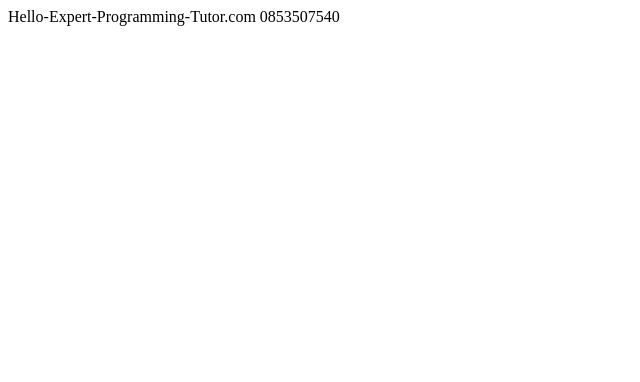
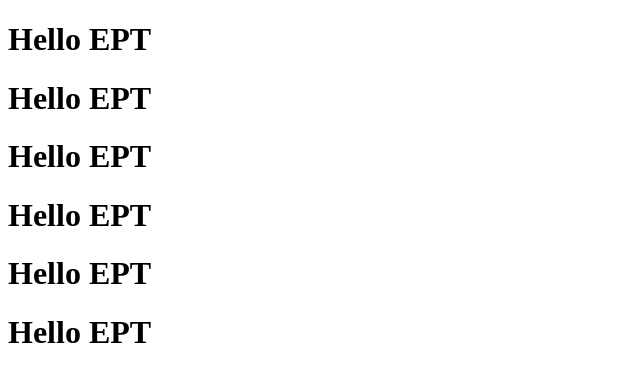
Before and after one commit to Bozziezeed/Bozziezeed.github.io, a plain HTML site: page index.html in a window 1280 px wide. Shown: the whole page, without its empty margins (0-640 px from the left). Drawn offline with Linux system fonts and the light colour scheme.

Commit message:
edit text

```diff
--- a/index.html
+++ b/index.html
@@ -1,8 +1,14 @@
+<!DOCTYPE html>
 <html>
     <head>
+
     </head>
     <body>
-        Hello-Expert-Programming-Tutor.com
-        0853507540
+        <h1>Hello EPT</h1>
+        <h1>Hello EPT</h2>
+        <h1>Hello EPT</h3>
+        <h1>Hello EPT</h4>
+        <h1>Hello EPT</h5>
+        <h1>Hello EPT</h6>
     </body>
 </html>
```
